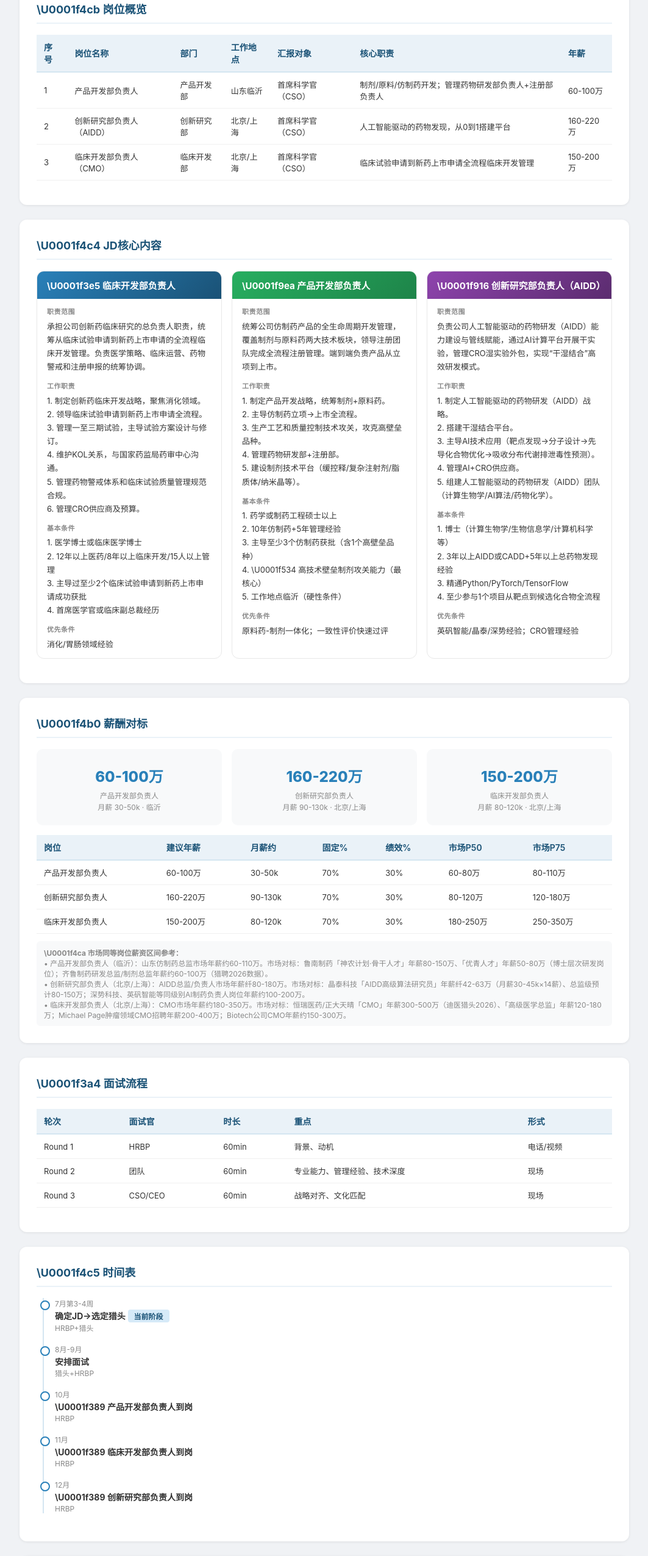
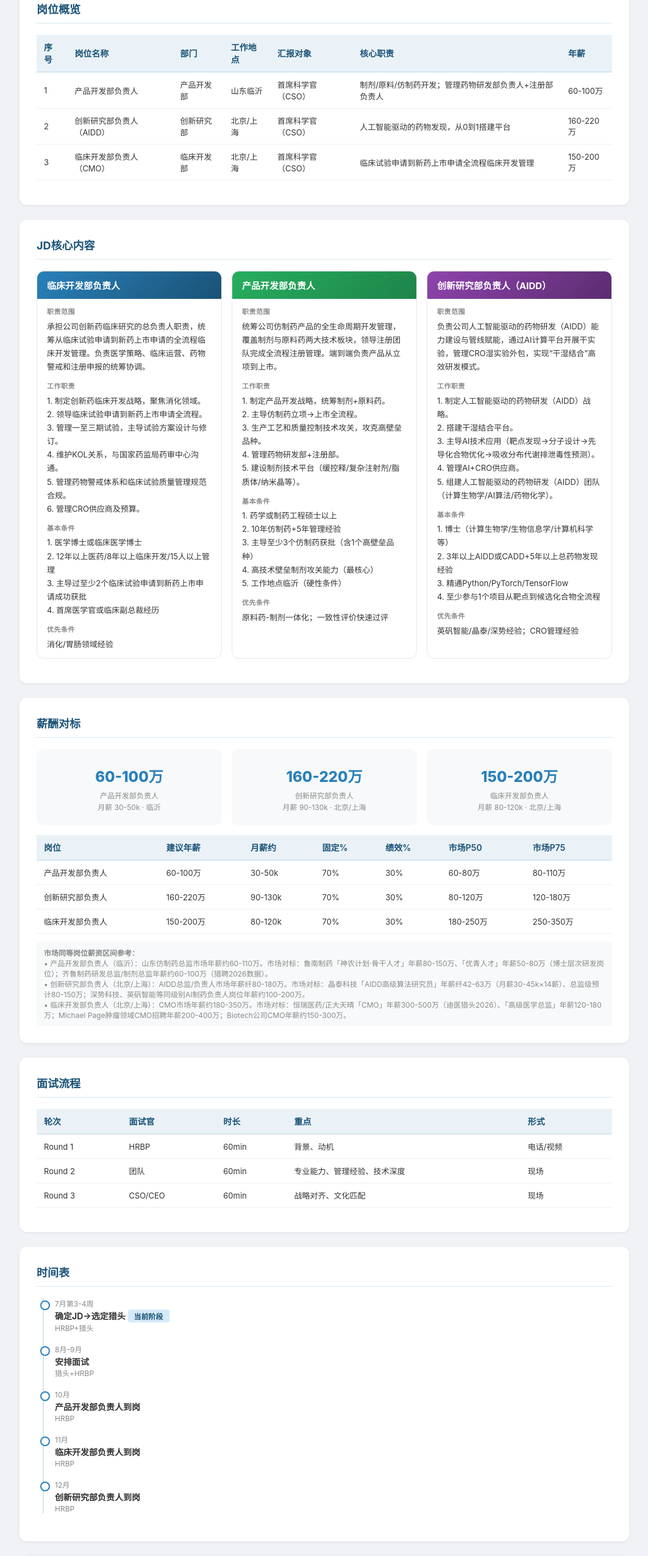
Before and after one commit to Frances1025/recruitment-plan, a plain HTML site: page index.html in a window 1280 px wide. Shown: the part 240-2791 px from the top of the page at 61% size, without its empty margins (108-1171 px from the left). Drawn offline with Linux system fonts and the light colour scheme.

Commit message:
更新招聘方案

```diff
--- a/index.html
+++ b/index.html
@@ -44,10 +44,10 @@ tr:hover td{background:#f8f9fa}
 </head>
 <body>
 <div class="container">
-<div class="header"><h1>\U0001f3af 药物研发中心二级部门负责人招聘方案</h1><div class="meta">编制日期：2026年7月16日 | 负责人：HRBP施一卉</div></div>
+<div class="header"><h1> 药物研发中心二级部门负责人招聘方案</h1><div class="meta">编制日期：2026年7月16日 | 负责人：HRBP施一卉</div></div>
 
 <!-- 1. 岗位概览 -->
-<div class="card"><div class="card-title">\U0001f4cb 岗位概览</div>
+<div class="card"><div class="card-title"> 岗位概览</div>
 <table>
 <tr><th>序号</th><th>岗位名称</th><th>部门</th><th>工作地点</th><th>汇报对象</th><th>核心职责</th><th>年薪</th></tr>
 <tr><td>1</td><td>产品开发部负责人</td><td>产品开发部</td><td>山东临沂</td><td>首席科学官（CSO）</td><td>制剂/原料/仿制药开发；管理药物研发部负责人+注册部负责人</td><td>60-100万</td></tr>
@@ -56,23 +56,23 @@ tr:hover td{background:#f8f9fa}
 </table></div>
 
 <!-- 2. JD核心内容 -->
-<div class="card"><div class="card-title">\U0001f4c4 JD核心内容</div><div class="jd-grid">
+<div class="card"><div class="card-title"> JD核心内容</div><div class="jd-grid">
 
-<div class="jd-card"><div class="jd-head" style="background:linear-gradient(135deg,#2980b9,#1a5276)"><div style="font-size:15px;font-weight:700">\U0001f3e5 临床开发部负责人</div></div><div class="jd-body">
+<div class="jd-card"><div class="jd-head" style="background:linear-gradient(135deg,#2980b9,#1a5276)"><div style="font-size:15px;font-weight:700"> 临床开发部负责人</div></div><div class="jd-body">
 <div class="jd-sec"><div class="jd-lbl">职责范围</div><div class="jd-txt">承担公司创新药临床研究的总负责人职责，统筹从临床试验申请到新药上市申请的全流程临床开发管理。负责医学策略、临床运营、药物警戒和注册申报的统筹协调。</div></div>
 <div class="jd-sec"><div class="jd-lbl">工作职责</div><div class="jd-txt">1. 制定创新药临床开发战略，聚焦消化领域。<br>2. 领导临床试验申请到新药上市申请全流程。<br>3. 管理一至三期试验，主导试验方案设计与修订。<br>4. 维护KOL关系，与国家药监局药审中心沟通。<br>5. 管理药物警戒体系和临床试验质量管理规范合规。<br>6. 管理CRO供应商及预算。</div></div>
 <div class="jd-sec"><div class="jd-lbl">基本条件</div><div class="jd-txt">1. 医学博士或临床医学博士<br>2. 12年以上医药/8年以上临床开发/15人以上管理<br>3. 主导过至少2个临床试验申请到新药上市申请成功获批<br>4. 首席医学官或临床副总裁经历</div></div>
 <div class="jd-sec"><div class="jd-lbl">优先条件</div><div class="jd-txt">消化/胃肠领域经验</div></div>
 </div></div>
 
-<div class="jd-card"><div class="jd-head" style="background:linear-gradient(135deg,#27ae60,#1e8449)"><div style="font-size:15px;font-weight:700">\U0001f9ea 产品开发部负责人</div></div><div class="jd-body">
+<div class="jd-card"><div class="jd-head" style="background:linear-gradient(135deg,#27ae60,#1e8449)"><div style="font-size:15px;font-weight:700"> 产品开发部负责人</div></div><div class="jd-body">
 <div class="jd-sec"><div class="jd-lbl">职责范围</div><div class="jd-txt">统筹公司仿制药产品的全生命周期开发管理，覆盖制剂与原料药两大技术板块，领导注册团队完成全流程注册管理。端到端负责产品从立项到上市。</div></div>
 <div class="jd-sec"><div class="jd-lbl">工作职责</div><div class="jd-txt">1. 制定产品开发战略，统筹制剂+原料药。<br>2. 主导仿制药立项→上市全流程。<br>3. 生产工艺和质量控制技术攻关，攻克高壁垒品种。<br>4. 管理药物研发部+注册部。<br>5. 建设制剂技术平台（缓控释/复杂注射剂/脂质体/纳米晶等）。</div></div>
-<div class="jd-sec"><div class="jd-lbl">基本条件</div><div class="jd-txt">1. 药学或制药工程硕士以上<br>2. 10年仿制药+5年管理经验<br>3. 主导至少3个仿制药获批（含1个高壁垒品种）<br>4. \U0001f534 高技术壁垒制剂攻关能力（最核心）<br>5. 工作地点临沂（硬性条件）</div></div>
+<div class="jd-sec"><div class="jd-lbl">基本条件</div><div class="jd-txt">1. 药学或制药工程硕士以上<br>2. 10年仿制药+5年管理经验<br>3. 主导至少3个仿制药获批（含1个高壁垒品种）<br>4. 高技术壁垒制剂攻关能力（最核心）<br>5. 工作地点临沂（硬性条件）</div></div>
 <div class="jd-sec"><div class="jd-lbl">优先条件</div><div class="jd-txt">原料药-制剂一体化；一致性评价快速过评</div></div>
 </div></div>
 
-<div class="jd-card"><div class="jd-head" style="background:linear-gradient(135deg,#8e44ad,#5b2c6f)"><div style="font-size:15px;font-weight:700">\U0001f916 创新研究部负责人（AIDD）</div></div><div class="jd-body">
+<div class="jd-card"><div class="jd-head" style="background:linear-gradient(135deg,#8e44ad,#5b2c6f)"><div style="font-size:15px;font-weight:700"> 创新研究部负责人（AIDD）</div></div><div class="jd-body">
 <div class="jd-sec"><div class="jd-lbl">职责范围</div><div class="jd-txt">负责公司人工智能驱动的药物研发（AIDD）能力建设与管线赋能，通过AI计算平台开展干实验，管理CRO湿实验外包，实现“干湿结合”高效研发模式。</div></div>
 <div class="jd-sec"><div class="jd-lbl">工作职责</div><div class="jd-txt">1. 制定人工智能驱动的药物研发（AIDD）战略。<br>2. 搭建干湿结合平台。<br>3. 主导AI技术应用（靶点发现→分子设计→先导化合物优化→吸收分布代谢排泄毒性预测）。<br>4. 管理AI+CRO供应商。<br>5. 组建人工智能驱动的药物研发（AIDD）团队（计算生物学/AI算法/药物化学）。</div></div>
 <div class="jd-sec"><div class="jd-lbl">基本条件</div><div class="jd-txt">1. 博士（计算生物学/生物信息学/计算机科学等）<br>2. 3年以上AIDD或CADD+5年以上总药物发现经验<br>3. 精通Python/PyTorch/TensorFlow<br>4. 至少参与1个项目从靶点到候选化合物全流程</div></div>
@@ -82,7 +82,7 @@ tr:hover td{background:#f8f9fa}
 </div></div>
 
 <!-- 3. 薪酬对标 -->
-<div class="card"><div class="card-title">\U0001f4b0 薪酬对标</div>
+<div class="card"><div class="card-title"> 薪酬对标</div>
 <div class="salary-grid">
 <div class="salary-item"><div class="amt">60-100万</div><div class="sub">产品开发部负责人<br>月薪 30-50k · 临沂</div></div>
 <div class="salary-item"><div class="amt">160-220万</div><div class="sub">创新研究部负责人<br>月薪 90-130k · 北京/上海</div></div>
@@ -95,14 +95,14 @@ tr:hover td{background:#f8f9fa}
 <tr><td>临床开发部负责人</td><td>150-200万</td><td>80-120k</td><td>70%</td><td>30%</td><td>180-250万</td><td>250-350万</td></tr>
 </table>
 <div style="font-size:12px;color:#888;margin-top:8px;padding:10px 12px;background:#f8f9fa;border-radius:6px;">
-<strong>\U0001f4ca 市场同等岗位薪资区间参考：</strong><br>
+<strong> 市场同等岗位薪资区间参考：</strong><br>
 • 产品开发部负责人（临沂）：山东仿制药总监市场年薪约60-110万。市场对标：鲁南制药「神农计划·骨干人才」年薪80-150万、「优青人才」年薪50-80万（博士层次研发岗位）；齐鲁制药研发总监/制剂总监年薪约60-100万（猎聘2026数据）。<br>
 • 创新研究部负责人（北京/上海）：AIDD总监/负责人市场年薪纤80-180万。市场对标：晶泰科技「AIDD高级算法研究员」年薪纤42-63万（月薪30-45k×14薪）、总监级预计80-150万；深势科技、英矾智能等同级别AI制药负责人岗位年薪约100-200万。<br>
 • 临床开发部负责人（北京/上海）：CMO市场年薪约180-350万。市场对标：恒瑞医药/正大天晴「CMO」年薪300-500万（迪医猎头2026）、「高级医学总监」年薪120-180万；Michael Page肿瘤领域CMO招聘年薪200-400万；Biotech公司CMO年薪约150-300万。
 </div></div>
 
 <!-- 4. 面试流程 -->
-<div class="card"><div class="card-title">\U0001f3a4 面试流程</div>
+<div class="card"><div class="card-title"> 面试流程</div>
 <table>
 <tr><th>轮次</th><th>面试官</th><th>时长</th><th>重点</th><th>形式</th></tr>
 <tr><td>Round 1</td><td>HRBP</td><td>60min</td><td>背景、动机</td><td>电话/视频</td></tr>
@@ -111,13 +111,13 @@ tr:hover td{background:#f8f9fa}
 </table></div>
 
 <!-- 5. 时间表 -->
-<div class="card"><div class="card-title">\U0001f4c5 时间表</div>
+<div class="card"><div class="card-title"> 时间表</div>
 <div class="timeline">
 <div class="tl-item"><div class="tl-date">7月第3-4周</div><div class="tl-text"><strong>确定JD→选定猎头</strong> <span class="tag tag-blue">当前阶段</span><br><span style="font-size:12px;color:#888;">HRBP+猎头</span></div></div>
 <div class="tl-item"><div class="tl-date">8月-9月</div><div class="tl-text"><strong>安排面试</strong><br><span style="font-size:12px;color:#888;">猎头+HRBP</span></div></div>
-<div class="tl-item"><div class="tl-date">10月</div><div class="tl-text"><strong>\U0001f389 产品开发部负责人到岗</strong><br><span style="font-size:12px;color:#888;">HRBP</span></div></div>
-<div class="tl-item"><div class="tl-date">11月</div><div class="tl-text"><strong>\U0001f389 临床开发部负责人到岗</strong><br><span style="font-size:12px;color:#888;">HRBP</span></div></div>
-<div class="tl-item"><div class="tl-date">12月</div><div class="tl-text"><strong>\U0001f389 创新研究部负责人到岗</strong><br><span style="font-size:12px;color:#888;">HRBP</span></div></div>
+<div class="tl-item"><div class="tl-date">10月</div><div class="tl-text"><strong> 产品开发部负责人到岗</strong><br><span style="font-size:12px;color:#888;">HRBP</span></div></div>
+<div class="tl-item"><div class="tl-date">11月</div><div class="tl-text"><strong> 临床开发部负责人到岗</strong><br><span style="font-size:12px;color:#888;">HRBP</span></div></div>
+<div class="tl-item"><div class="tl-date">12月</div><div class="tl-text"><strong> 创新研究部负责人到岗</strong><br><span style="font-size:12px;color:#888;">HRBP</span></div></div>
 </div></div>
 
 <!-- 6. 风险预案 -->
```
